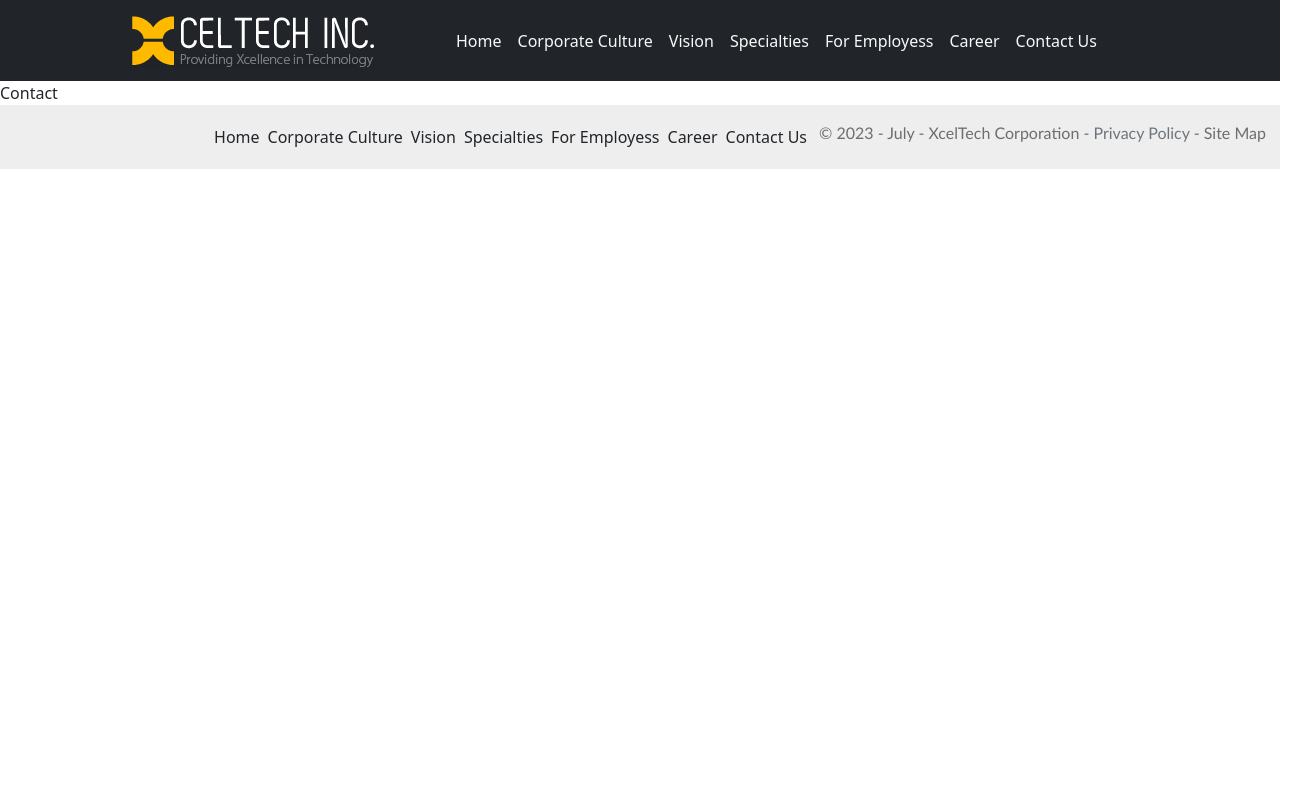
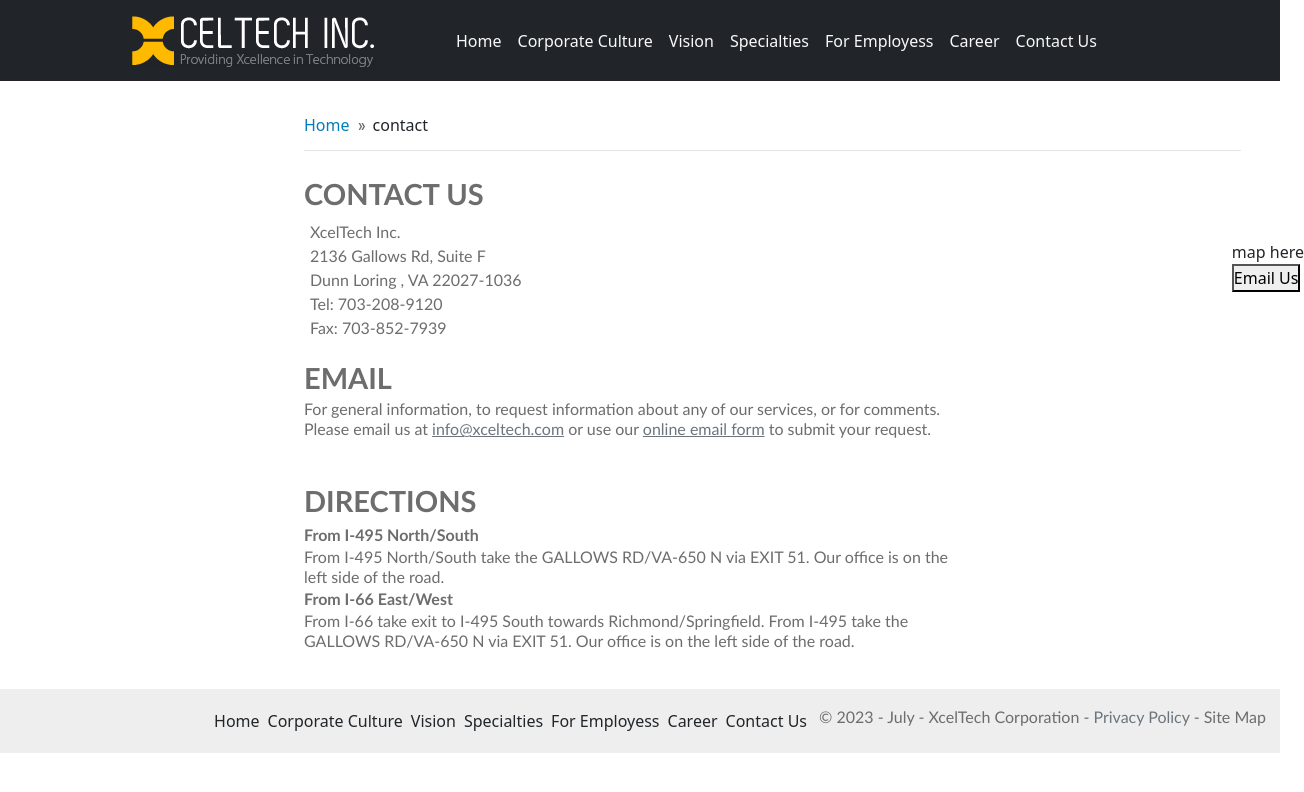
Before and after one commit to kader009/site, a React (Vite) app: page /contact in a window 1280 px wide. Shown: the top 792 px of the page, 1304 px wide, since content can reach past the window. Built offline with nearby package versions, Linux system fonts and the light colour scheme.

Commit message:
favicon set and contact page half done

```diff
--- a/src/App.css
+++ b/src/App.css
@@ -360,82 +360,44 @@
   font-weight: bold;
   color: #6d6d6d;
 }
-
-
-
-
-
-
-
-
-
-
-
-
-
-
-
-
-
-
-
-
-
-
-
-
-
-
-
-
-
-
-/* @media (max-width :576px) {
-  .white-txt{
-    margin-left: 10px;
-  }
-}  */
-
-
-/* #root {
-  max-width: 1280px;
-  margin: 0 auto;
-  padding: 2rem;
-  text-align: center;
+.contact-box{
+  width: 1000px;
+  padding: 0 0 22px 0;
+  margin-left: 19rem;
 }
-
-.logo {
-  height: 6em;
-  padding: 1.5em;
-  will-change: filter;
-  transition: filter 300ms;
+.contact-box h1{
+  font-family: Calibri;
+  font-size: 29px;
+  font-weight: bold;
+  color: #6d6d6d;
+  text-transform: uppercase;
 }
-.logo:hover {
-  filter: drop-shadow(0 0 2em #646cffaa);
+.bulltet-contact ul li{
+  font-family: Calibri;
+  font-size: 16px;
+  font-weight: normal;
+  color: #6d6d6d;
 }
-.logo.react:hover {
-  filter: drop-shadow(0 0 2em #61dafbaa);
+.bulltet-contact{
+  margin-left: -26px;
 }
-
-@keyframes logo-spin {
-  from {
-    transform: rotate(0deg);
-  }
-  to {
-    transform: rotate(360deg);
-  }
+.contact-email-direction #bold{
+  font-family: Calibri;
+  font-size: 29px;
+  font-weight: bold;
+  color: #6d6d6d;
+  text-transform: uppercase;
 }
-
-@media (prefers-reduced-motion: no-preference) {
-  a:nth-of-type(2) .logo {
-    animation: logo-spin infinite 20s linear;
-  }
+.contact-speacial span{
+  font-family: Calibri;
+  font-size: 16px;
+  font-weight: bolder;
+  color: #6d6d6d;
 }
-
-.card {
-  padding: 2em;
+.contact-box p{
+  font-family: Calibri;
+  font-size: 16px;
+  font-weight: normal;
+  color: #6d6d6d;
+  line-height: 20px;
 }
-
-.read-the-docs {
-  color: #888;
-} */
--- a/src/components/Contact/Contact.jsx
+++ b/src/components/Contact/Contact.jsx
@@ -1,9 +1,71 @@
 import React from 'react'
+import './../../App'
+import { Link, useLocation } from 'react-router-dom';
 
 const Contact = () => {
+  const location = useLocation();
+  const pathname = location.pathname.slice(1)
+
   return (
-    <div>Contact</div>
+    <div>
+      <div className="white-txt ">
+        <ul style={{ listStyleType: 'none' }}>
+          <li>
+            <a href="" className='select me-2'>Home
+
+            </a>
+            <img src='/breadcrum.png' alt="" />
+            <div className='d-inline-block ms-2 '>{pathname}</div>
+
+          </li>
+        <img src="/line.png" alt="line" />
+        </ul>
+      </div>
+      <div className="contact-box">
+        <div className="contact-flex d-flex align-items-center justify-content-between">
+
+        <div className="contact-heading">
+        <h1>CONTACT US</h1>
+        <div className="bulltet-contact">
+          <ul style={{ listStyleType: 'none' }}>
+            <li>XcelTech Inc.</li>
+            <li>2136 Gallows Rd, Suite F</li>
+            <li>Dunn Loring , VA 22027-1036
+            </li>
+            <li>Tel: 703-208-9120</li>
+            <li>Fax: 703-852-7939</li>
+          </ul>
+        </div>
+        </div>
+        <div className="contact-map">
+          map here
+          <div className="emalil-btn">
+            <Link><button>Email Us</button></Link>
+          </div>
+        </div>
+        </div>
+        <div className="contact-email-direction">
+
+          <span id='bold'>EMAIL</span>
+          <p>For general information, to request information about any of our services, or for comments.
+            <br />
+          Please email us at <Link className='text-secondary' to='mailto:info@xceltech.com'>info@xceltech.com</Link> or use our <Link className='text-secondary' to='email-us'>online email form</Link> to submit your request.</p>
+          <br />
+          <span id='bold'>DIRECTIONS
+          </span>
+          <div className="contact-speacial">
+            <span >From I-495 North/South</span>
+            <p className='m-0'>From I-495 North/South take the GALLOWS RD/VA-650 N via EXIT 51. Our office is on the
+              <br />
+            left side of the road.</p>
+            <span>From I-66 East/West</span>
+            <p>From I-66 take exit to I-495 South towards Richmond/Springfield. From I-495 take the <br />
+            GALLOWS RD/VA-650 N via EXIT 51. Our office is on the left side of the road.</p>
+          </div>
+        </div>
+      </div>
+    </div>
   )
 }
 
-export default Contact
+export default Contact;
```
